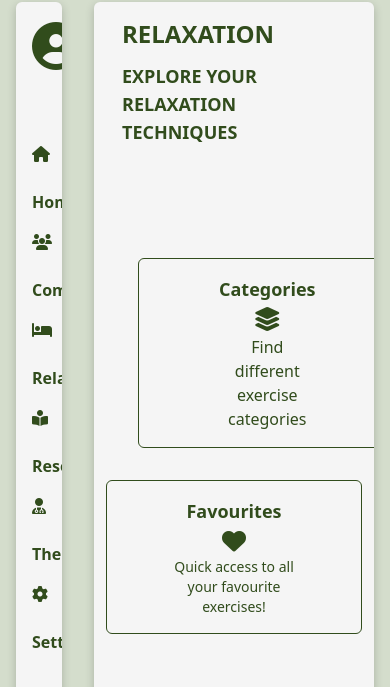
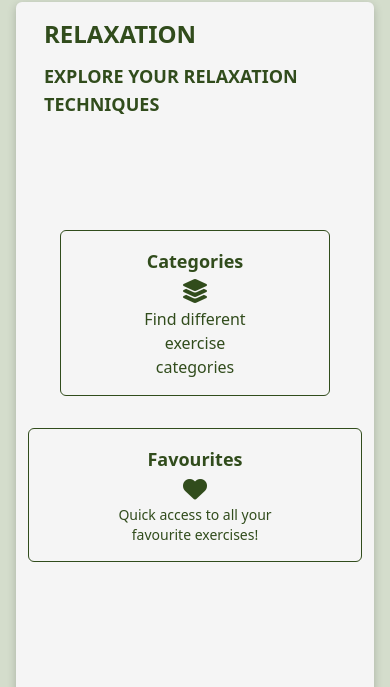
Before and after one commit to Chi-24k/THRIVE-relaxation-pages-frames-1-23, a website: page index.html in a window 390 px wide. Shown: the part 94-781 px from the top of the page. Drawn offline with nearby package versions, Linux system fonts and the light colour scheme.

Commit message:
added responsiveness and functional buttons

```diff
--- a/index.html
+++ b/index.html
@@ -153,9 +153,9 @@
 
 
   <main id="main-section">
-    <div class="w-full grid grid-cols-5">
+    <div class="w-full md:grid md:grid-cols-5">
       <!-- SIDE-PROFILE DASHBOARD -->
-      <aside class="bg-[#F5F5F5]  top-0 left-0 h-screen transition-transform shadow-[0_3px_10px_rgb(0,0,0,0.2)] m-4 rounded-md">
+      <aside class="bg-[#F5F5F5] hidden md:block top-0 left-0 h-screen transition-transform shadow-[0_3px_10px_rgb(0,0,0,0.2)] m-4 rounded-md">
         <div class="h-full px-4 py-5 overflow-y-auto">
           <div class="w-full flex space-x-3 mb-12">
             <div>
@@ -169,11 +169,11 @@
           </div>
 
           <ul class="space-y-4 mb-9  text-[#314C1C] font-semibold">
-            <li><a href=""><i class="fa-solid fa-house text-[#314C1C]"></i>&nbsp;&nbsp;  Home</a></li>
-            <li><a href=""><i class="fa-solid fa-users text-[#314C1C]"></i>&nbsp;&nbsp;  Community</a></li>
-            <li><a href=""><i class="fa-solid fa-bed text-[#314C1C]"></i>&nbsp;&nbsp;  Relaxation</a></li>
-            <li><a href=""><i class="fa-solid fa-book-open-reader text-[#314C1C]"></i>&nbsp;&nbsp;  Resources</a></li>
-            <li><a href=""><i class="fa-solid fa-user-doctor text-[#314C1C]"></i>&nbsp;&nbsp;  Therapy</a></li>
+            <li><a href="https://thrive-dun.vercel.app/"><i class="fa-solid fa-house text-[#314C1C]"></i>&nbsp;&nbsp;  Home</a></li>
+            <li><a href="communities.html"><i class="fa-solid fa-users text-[#314C1C]"></i>&nbsp;&nbsp;  Community</a></li>
+            <li><a href="https://thrive-relaxation-pages-frames-1-23.vercel.app/"><i class="fa-solid fa-bed text-[#314C1C]"></i>&nbsp;&nbsp;  Relaxation</a></li>
+            <li><a href="https://thrive-resources-article.vercel.app/"><i class="fa-solid fa-book-open-reader text-[#314C1C]"></i>&nbsp;&nbsp;  Resources</a></li>
+            <li><a href="https://my-tiidelab-repo-ge9z-tijesurejoice.vercel.app/"><i class="fa-solid fa-user-doctor text-[#314C1C]"></i>&nbsp;&nbsp;  Therapy</a></li>
             <li><a href=""><i class="fa-solid fa-gear text-[#314C1C]"></i>&nbsp;&nbsp;  Settings</a></li>
           </ul>
 
```
Also changed, not shown: relaxation_23.html (+7 -7 lines).
